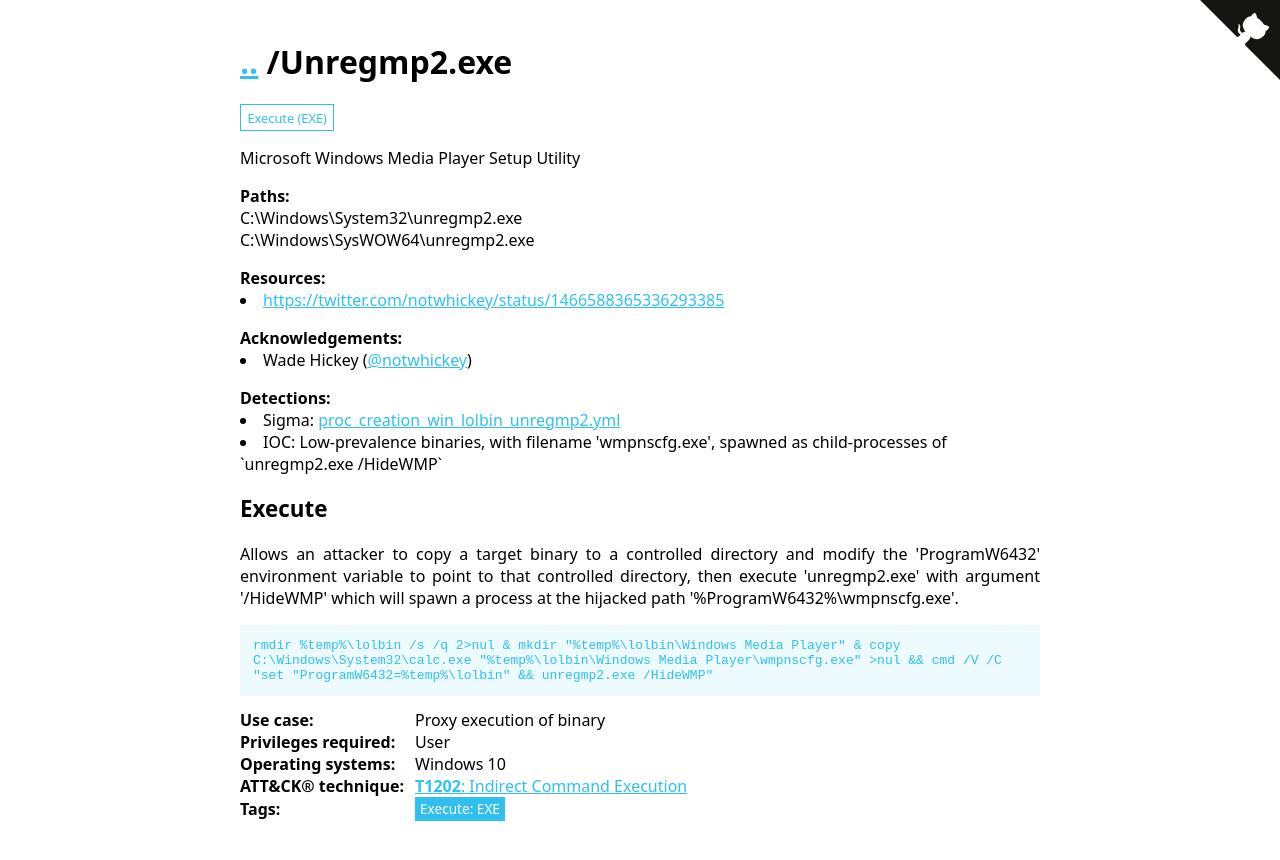
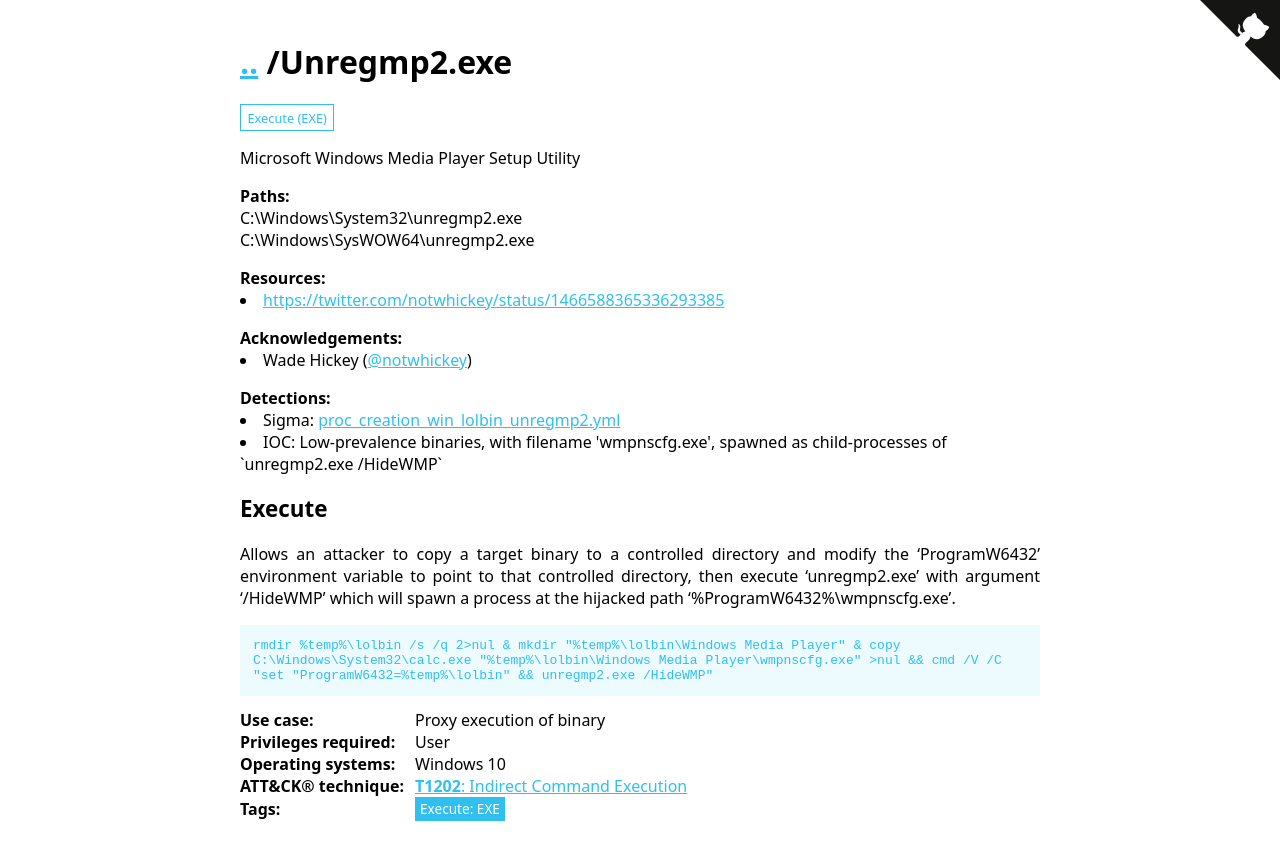
Before and after one commit to LOLBAS-Project/LOLBAS-Project.github.io, a Jekyll site: the page built from _lolbas/Binaries/Unregmp2.md, in a window 1280 px wide. Shown: the top 860 px of the page. Built offline with Jekyll 4.4.1, drawn with Linux system fonts in a browser that asks for light colours.

Commit message:
Adding markdown support, closes #29 (#34)

```diff
--- a/_layouts/bin.html
+++ b/_layouts/bin.html
@@ -74,10 +74,10 @@
 		<ol>
 			{% for item in Command.items -%}
 			<li>
-				<p>{{item.Description | escape}}</p>
+				{{item.Description | markdownify}}
 				<pre><code>{{item.Command | escape_once}}</code></pre>
 				<div class="properties">
-					<dl class="row"><dt class="property">Use case</dt><dd>{{item.Usecase | escape}}</dd></dl>
+					<dl class="row"><dt class="property">Use case</dt><dd>{{item.Usecase | markdownify}}</dd></dl>
 					<dl class="row"><dt class="property">Privileges required</dt><dd>{{item.Privileges}}</dd></dl>
 					<dl class="row"><dt class="property">Operating systems</dt><dd>{{item.OperatingSystem}}</dd></dl>
 					<dl class="row"><dt class="property">ATT&CK&reg; technique</dt><dd><span data-attack-tid="{{item.MitreID}}">{{item.MitreID}}</span></dd></dl>
--- a/assets/style.scss
+++ b/assets/style.scss
@@ -340,6 +340,10 @@
 dl.row>dd {
     margin: 0;
 }
+dd>p {
+
+    margin: 0;
+}
 
 dl { /* Required for Chrome, default in Firefox */
     margin: 0;
```
